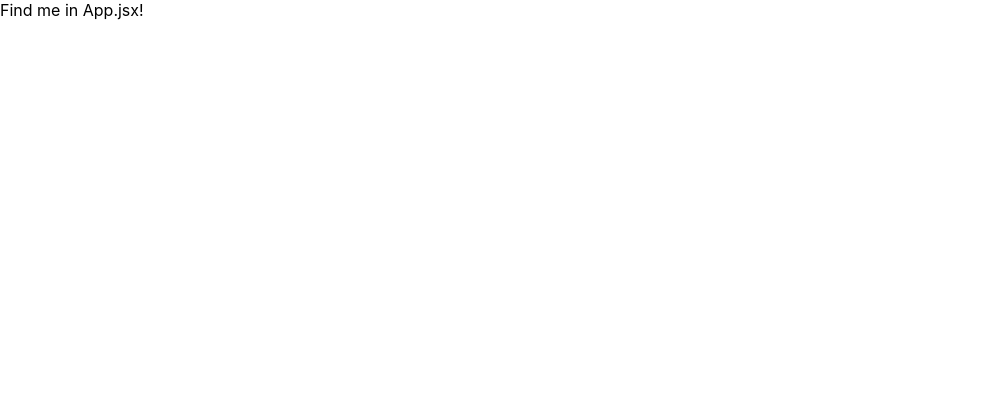
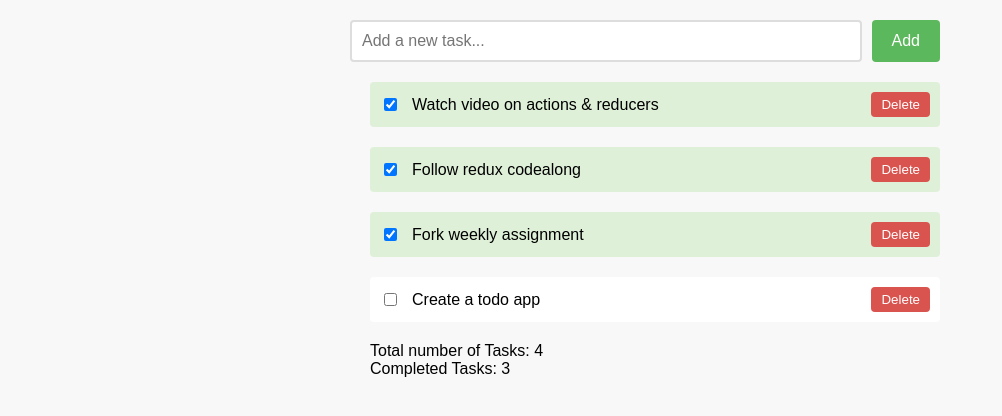
Before and after one commit to Calleobe/Todo, a React (Vite) app: page / in a window 1280 px wide. Shown: the top 416 px of the page, without its empty margins (0-1002 px from the left). Built offline with nearby package versions, Linux system fonts and the light colour scheme.

Commit message:
base structure and style

```diff
--- a/package.json
+++ b/package.json
@@ -10,9 +10,12 @@
     "preview": "vite preview"
   },
   "dependencies": {
+    "@reduxjs/toolkit": "^1.9.7",
     "react": "^18.2.0",
     "react-dom": "^18.2.0",
-    "react-router-dom": "^6.18.0"
+    "react-redux": "^8.1.3",
+    "react-router-dom": "^6.18.0",
+    "styled-components": "^6.1.1"
   },
   "devDependencies": {
     "@types/react": "^18.2.15",
--- a/src/App.jsx
+++ b/src/App.jsx
@@ -1,3 +1,42 @@
+import { Provider } from "react-redux";
+import { combineReducers, configureStore } from "@reduxjs/toolkit";
+import tasksReducer from "./reducers/tasks";
+import TaskList from "./components/TaskList";
+import AddTaskForm from "./components/AddTaskForm";
+import { createGlobalStyle } from "styled-components";
+
+const GlobalStyle = createGlobalStyle`
+  body {
+    font-family: 'Arial', sans-serif;
+    padding: 20px;
+    background-color: #f8f8f8;
+    margin: 0 auto;
+
+  }
+
+
+  @media (min-width: 1200px) {
+    body {
+      width: 50%;
+
+    }
+  }
+`;
+
+const reducer = combineReducers({
+  tasks: tasksReducer,
+});
+
+const store = configureStore({ reducer });
+
 export const App = () => {
-  return <div>Find me in App.jsx!</div>;
+  return (
+    <Provider store={store}>
+      <GlobalStyle /> {}
+      <AddTaskForm />
+      <TaskList />
+    </Provider>
+  );
 };
+
+export default App;
--- /dev/null
+++ b/src/components/AddTaskForm.jsx
@@ -0,0 +1,66 @@
+import { useState } from "react";
+import styled from "styled-components";
+import { useDispatch } from "react-redux";
+import { addTask } from "../reducers/tasks";
+
+const Container = styled.div`
+  margin-left: 10px;
+`;
+
+const Form = styled.form`
+  display: flex;
+  margin-bottom: 20px;
+`;
+
+const Input = styled.input`
+  flex: 1;
+  padding: 10px;
+  border: 2px solid #ddd;
+  border-radius: 4px;
+  margin-right: 10px;
+
+  font-size: 16px;
+`;
+
+const Button = styled.button`
+  padding: 10px 20px;
+  background-color: #5cb85c;
+  color: white;
+  border: none;
+  border-radius: 4px;
+  cursor: pointer;
+  font-size: 16px;
+  transition: background-color 0.3s;
+
+  &:hover {
+    background-color: #4cae4c;
+  }
+`;
+
+const AddTaskForm = () => {
+  const [text, setText] = useState("");
+  const dispatch = useDispatch();
+
+  const handleSubmit = (e) => {
+    e.preventDefault();
+    if (!text.trim()) return;
+    dispatch(addTask({ id: Date.now(), text, complete: false }));
+    setText("");
+  };
+
+  return (
+    <Container>
+      <Form onSubmit={handleSubmit}>
+        <Input
+          type="text"
+          value={text}
+          onChange={(e) => setText(e.target.value)}
+          placeholder="Add a new task..."
+        />
+        <Button type="submit">Add</Button>
+      </Form>
+    </Container>
+  );
+};
+
+export default AddTaskForm;
--- /dev/null
+++ b/src/components/TaskItem.jsx
@@ -0,0 +1,67 @@
+import styled, { css } from "styled-components";
+import { useDispatch } from "react-redux";
+import { toggleTask, deleteTask } from "../reducers/tasks";
+
+const TaskContainer = styled.div`
+  display: flex;
+  align-items: center;
+  background-color: #f9f9f9;
+  padding: 10px;
+  margin-top 20px;
+  margin-bottom: 20px;
+  border-radius: 4px;
+  transition: all 0.3s;
+
+  background-color: ${(props) => (props.$complete ? "#dff0d8" : "white")};
+`;
+
+const Checkbox = styled.input`
+  margin-right: 15px;
+`;
+
+const Text = styled.span`
+  flex: 1;
+  word-break: break-all; /* Break long words */
+  overflow-wrap: break-word; /* For a more natural word break */
+`;
+
+const DeleteButton = styled.button`
+  background-color: #d9534f;
+  color: white;
+  border: none;
+  border-radius: 4px;
+  padding: 5px 10px;
+  margin-left: 10px;
+  cursor: pointer;
+  transition: background-color 0.3s;
+
+  &:hover {
+    background-color: #c9302c;
+  }
+`;
+
+const TaskItem = ({ task }) => {
+  const dispatch = useDispatch();
+
+  const handleToggle = () => {
+    dispatch(toggleTask(task.id));
+  };
+
+  const handleDelete = () => {
+    dispatch(deleteTask(task.id));
+  };
+
+  return (
+    <TaskContainer $complete={task.complete}>
+      <Checkbox
+        type="checkbox"
+        checked={task.complete}
+        onChange={handleToggle}
+      />
+      <Text>{task.text}</Text>
+      <DeleteButton onClick={handleDelete}>Delete</DeleteButton>
+    </TaskContainer>
+  );
+};
+
+export default TaskItem;
--- /dev/null
+++ b/src/components/TaskList.jsx
@@ -0,0 +1,25 @@
+import { useSelector } from "react-redux";
+import TaskItem from "./TaskItem";
+import styled from "styled-components";
+
+const StyledTaskList = styled.div`
+  margin-left: 30px;
+  margin-bottom: 10px;
+`;
+
+const TaskList = () => {
+  const tasks = useSelector((state) => state.tasks);
+  const completedTasksCount = tasks.filter((task) => task.complete).length;
+
+  return (
+    <StyledTaskList>
+      {tasks.map((task) => (
+        <TaskItem key={task.id} task={task} />
+      ))}
+      <div>Total number of Tasks: {tasks.length}</div>
+      <div>Completed Tasks: {completedTasksCount}</div>
+    </StyledTaskList>
+  );
+};
+
+export default TaskList;
--- /dev/null
+++ b/src/reducers/tasks.js
@@ -0,0 +1,28 @@
+import { createSlice } from "@reduxjs/toolkit";
+
+export const tasksSlice = createSlice({
+  name: "tasks",
+  initialState: [
+    { id: 1, text: "Watch video on actions & reducers", complete: true },
+    { id: 2, text: "Follow redux codealong", complete: true },
+    { id: 3, text: "Fork weekly assignment", complete: true },
+    { id: 4, text: "Create a todo app", complete: false },
+  ],
+  reducers: {
+    addTask: (state, action) => {
+      state.push(action.payload);
+    },
+    toggleTask: (state, action) => {
+      const task = state.find((task) => task.id === action.payload);
+      if (task) {
+        task.complete = !task.complete;
+      }
+    },
+    deleteTask: (state, action) => {
+      return state.filter((task) => task.id !== action.payload);
+    },
+  },
+});
+
+export const { addTask, toggleTask, deleteTask } = tasksSlice.actions;
+export default tasksSlice.reducer;
```
Also changed, not shown: src/responsive.css (added, +18 -0 lines), 1 other file (tests, documents, lock files or other folders).
